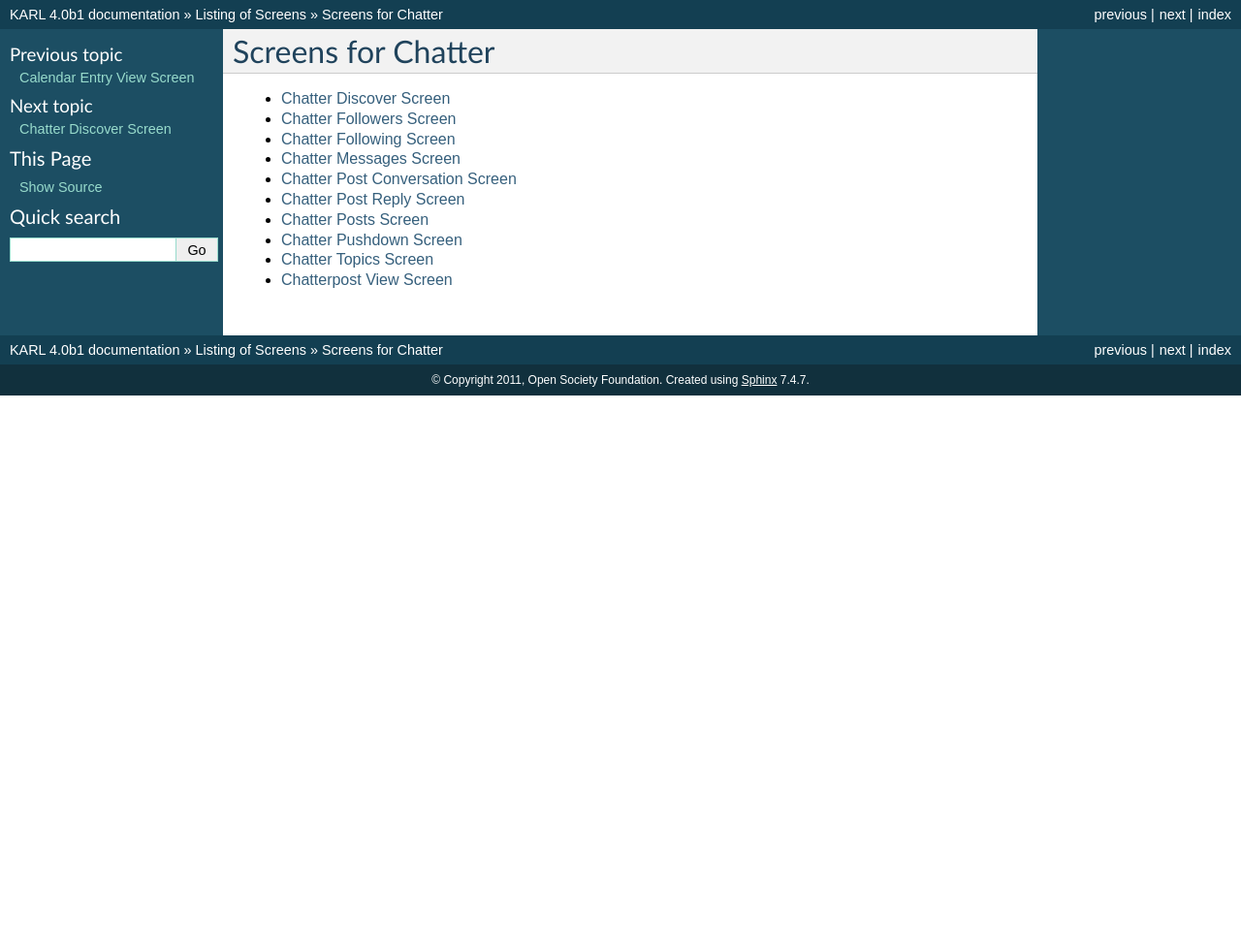
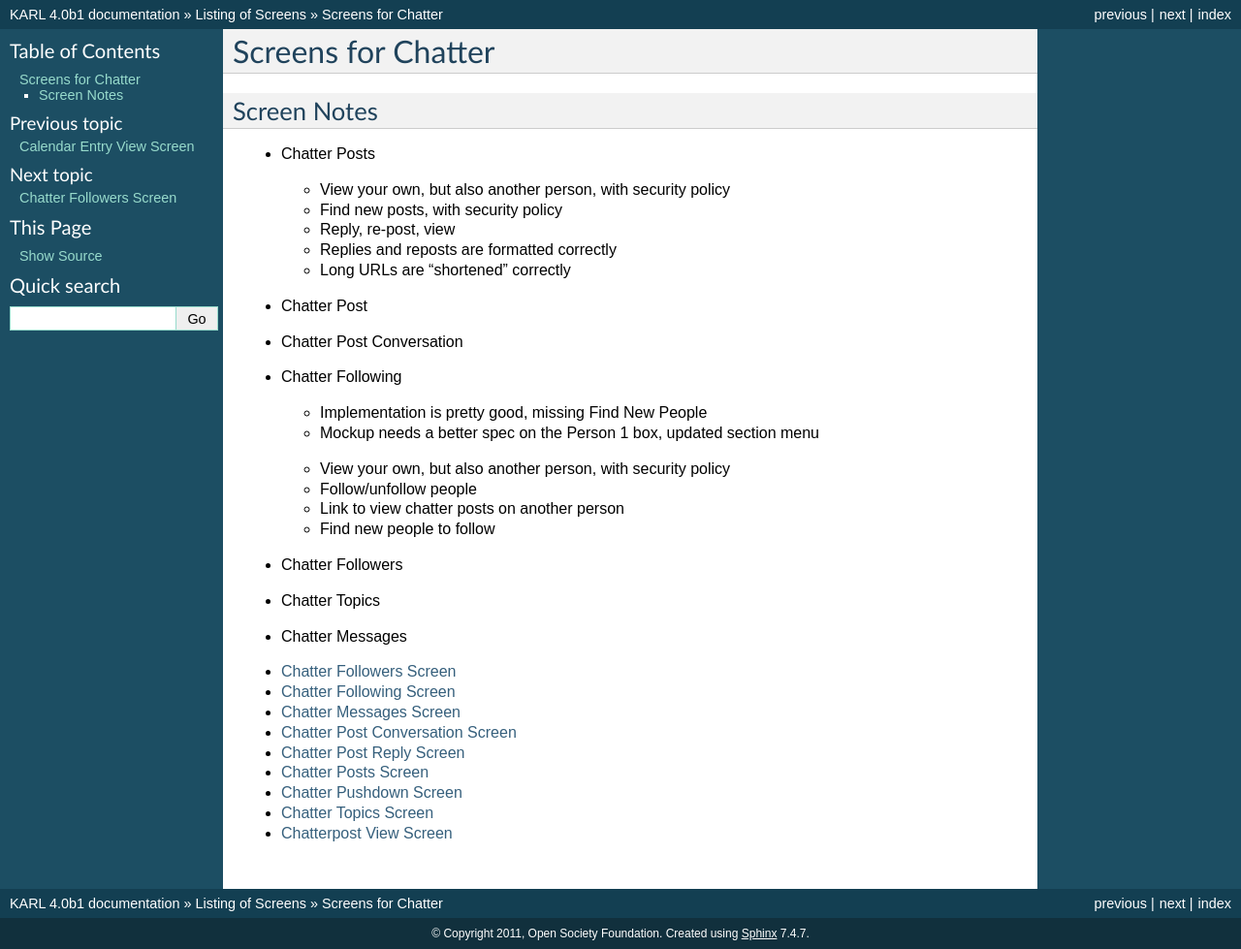
Before and after one commit to karlproject/karldocs, a Sphinx documentation site: the page built from docs/screens/chatter/index.rst, in a window 1280 px wide. Shown: the whole page at 97% size. Built offline with Sphinx 7.4.7, drawn with Linux system fonts in a browser that asks for light colours; before the commit the page ends 900 px from its top, so only the background shows below that.

Commit message:
Changed image name, starting a cleanup of chatter

```diff
--- a/docs/screens/chatter/index.rst
+++ b/docs/screens/chatter/index.rst
@@ -1,6 +1,47 @@
 =====================
 Screens for Chatter
 =====================
+
+
+Screen Notes
+============
+
+- Chatter Posts
+
+  - View your own, but also another person, with security policy
+
+  - Find new posts, with security policy
+
+  - Reply, re-post, view
+
+  - Replies and reposts are formatted correctly
+
+  - Long URLs are "shortened" correctly
+
+- Chatter Post
+
+- Chatter Post Conversation
+
+- Chatter Following
+
+  * Implementation is pretty good, missing Find New People
+
+  * Mockup needs a better spec on the Person 1 box, updated section
+    menu
+
+  - View your own, but also another person, with security policy
+
+  - Follow/unfollow people
+
+  - Link to view chatter posts on another person
+
+  - Find new people to follow
+
+- Chatter Followers
+
+- Chatter Topics
+
+- Chatter Messages
 
 
 .. toctree::
```
Also changed, not shown: docs/screens/chatter/chatter_discover.rst (deleted, +0 -7 lines), docs/screens/chatter/chatter_pushdown.rst (+10 -5 lines), docs/screens/panels/chatterpost.rst (+10 -3 lines).
